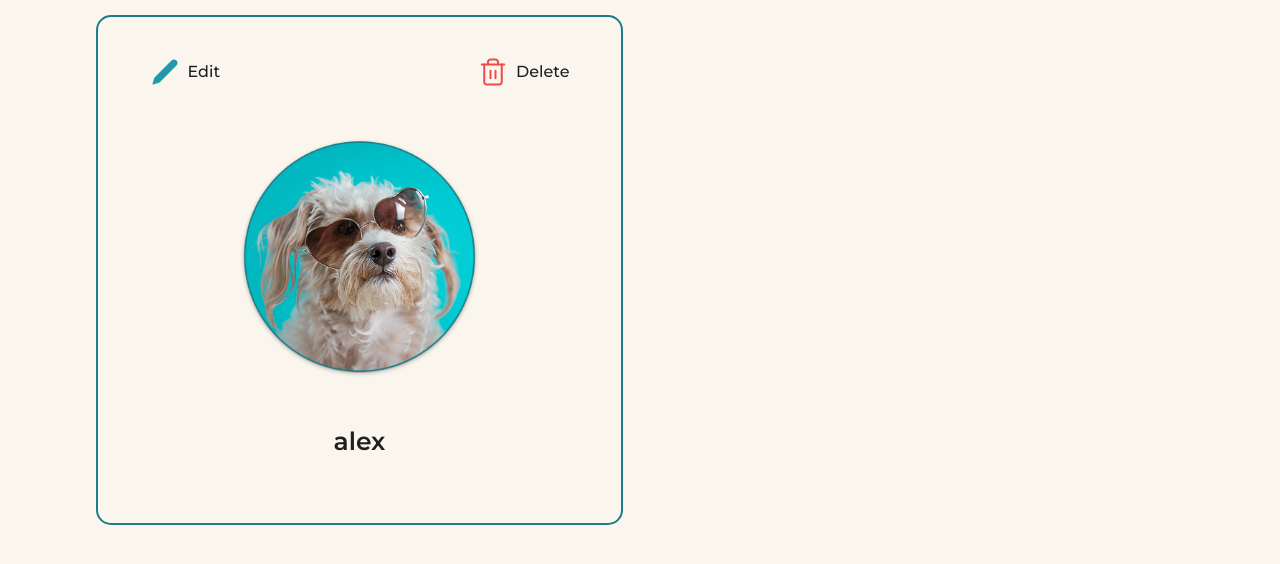
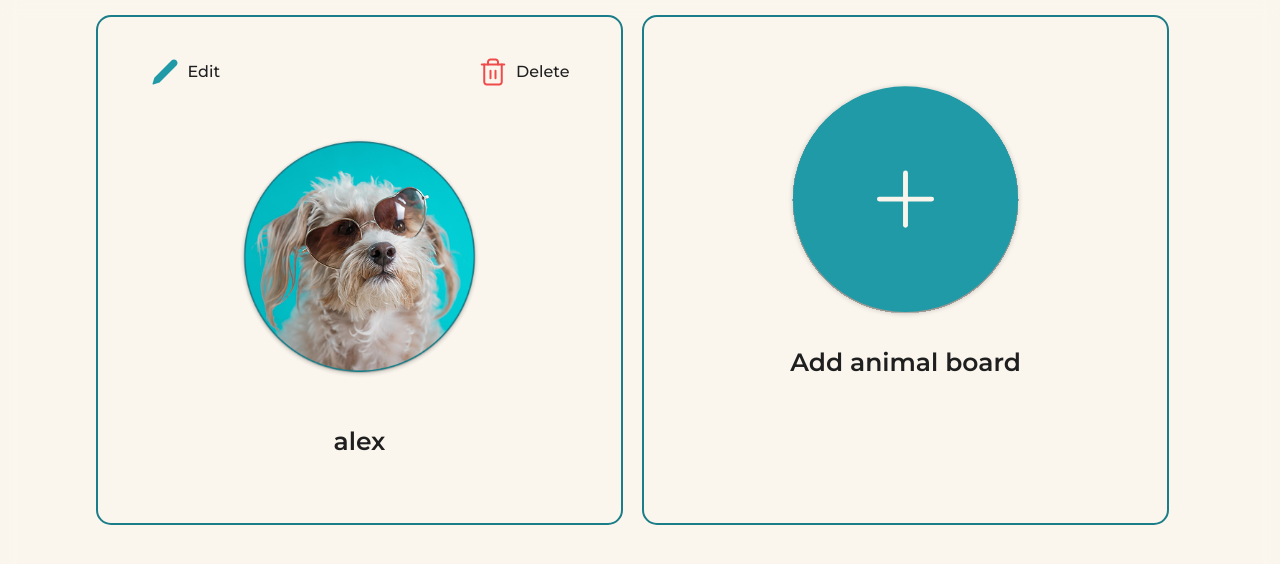
Before and after one commit to KryaKryaTeam/PetCareFrontend, a Vue app: page /t in a window 1280 px wide. Shown: the top 564 px of the page. Built offline with nearby package versions, Linux system fonts and the light colour scheme; no server answers; what vue3-google-login would draw is missing.

Commit message:
add addCard but need overlay now

```diff
--- a/src/pages/test.vue
+++ b/src/pages/test.vue
@@ -1,13 +1,17 @@
 <script lang="ts" setup>
 import ContainerComp from '@/shared/components/containerComp.vue'
-import PetCard from '@/widget/petCard.vue'
+import AddAnimalCard from '@/widget/addAnimalCard.vue';
+import PetCard from '@/widget/petCard.vue';
+
 </script>
 
 <template>
   <div>
-  <ContainerComp class="container">
-    <div class="grid"><PetCard name="alex" imgLink="/images/testimg.png" :id="1" /></div>
-  </ContainerComp>
+    <ContainerComp class="container">
+      <div class="grid">
+        <PetCard name="alex" imgLink="/images/testimg.png" :id="1" />
+        <AddAnimalCard />  </div>
+    </ContainerComp>
   </div>
 </template>
 <style lang="css" scoped>
@@ -18,5 +22,4 @@ import PetCard from '@/widget/petCard.vue'
   column-gap: 19px;
   row-gap: 19px;
 }
-
 </style>
--- a/src/widget/addAnimalCard.vue
+++ b/src/widget/addAnimalCard.vue
@@ -0,0 +1,61 @@
+<template>
+  <div class="main">
+  <button @click="router.push('/app/addpet')">
+    <img src="/images/addPet-icon.svg" alt="add image" class="img" />
+
+    <div id="text">
+      Add animal board
+    </div>
+
+  </button>
+  </div>
+</template>
+
+<script lang="ts" setup>
+import { useRouter } from 'vue-router'
+
+const router = useRouter()
+</script>
+<style lang="css" scoped>
+.main {
+  display: flex;
+  flex-direction: column; /* Vertical stacking */
+  align-items: center; /* Center horizontally */
+  justify-content: flex-start; /* Top align children */
+
+  width: 527px;
+  height: 510px;
+
+  padding: 40px 88px; /* Top/Bottom: 40px, Left/Right: 88px */
+  gap: 25px; /* 25px space between children */
+
+  border: 2px solid #1a7d87;
+  border-radius: 15px;
+
+  box-sizing: border-box; /* Ensures padding stays within size */
+}
+
+.img {
+  width: 70%;
+  height: auto;
+  margin: 25px 0;
+}
+
+#text {
+  font-family: 'Montserrat', sans-serif;
+  font-weight: 600;
+  font-size: 25px;
+  color: #1f1f1f;
+  text-align: center;
+}
+
+button {
+  background: none;
+  border: none;
+  outline: none;
+  cursor: pointer;
+  padding: 0;
+}
+
+
+</style>
```
Also changed, not shown: src/widget/petCard.vue (+13 -22 lines), public/images/addPet-icon.svg (added).
